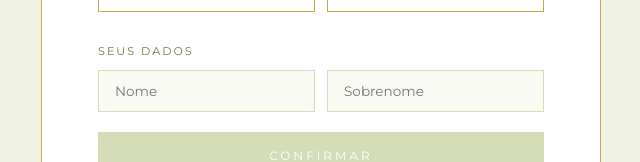
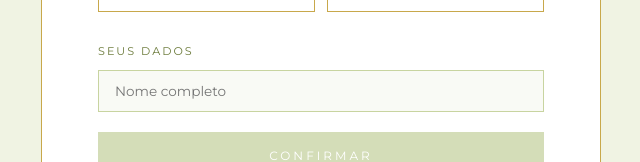
Before and after one commit to iurygoncalves10-tech/Tai-e-Iury, a React (Create React App) app in the folder frontend/: page /confirmacao in a window 1280 px wide. Shown: the part 458-620 px from the top of the page, without its empty margins (319-959 px from the left). Built offline with nearby package versions, Linux system fonts and the light colour scheme; the HTML template or start-up script is replaced by a standard one.

Commit message:
nome completo confirmacao

```diff
--- a/frontend/src/pages/Confirmacao.tsx
+++ b/frontend/src/pages/Confirmacao.tsx
@@ -134,32 +134,19 @@ mensagem: '',
           }}>
             Seus dados
           </p>
-          <div style={{ display: 'flex', gap: 12 }}>
           <input
-              placeholder="Nome"
+  placeholder="Nome completo"
   value={nome}
   onChange={e => setNome(e.target.value)}
   style={{
-                flex: 1, padding: '12px 16px',
-                border: '1px solid #d4ddb8',
+    width: '100%', padding: '12px 16px',
+    border: '1px solid #c8d4a0',
     fontFamily: "'Montserrat', sans-serif",
     fontSize: '0.85rem', color: '#4a5a2a',
-                outline: 'none', background: '#fafaf5',
+    outline: 'none', background: '#f9faf5',
+    boxSizing: 'border-box' as const,
   }}
 />
-            <input
-              placeholder="Sobrenome"
-              value={sobrenome}
-              onChange={e => setSobrenome(e.target.value)}
-              style={{
-                flex: 1, padding: '12px 16px',
-                border: '1px solid #d4ddb8',
-                fontFamily: "'Montserrat', sans-serif",
-                fontSize: '0.85rem', color: '#4a5a2a',
-                outline: 'none', background: '#fafaf5',
-              }}
-            />
-          </div>
         </div>
 
 
```
Lines whose indentation alone changed are shown as unchanged.
